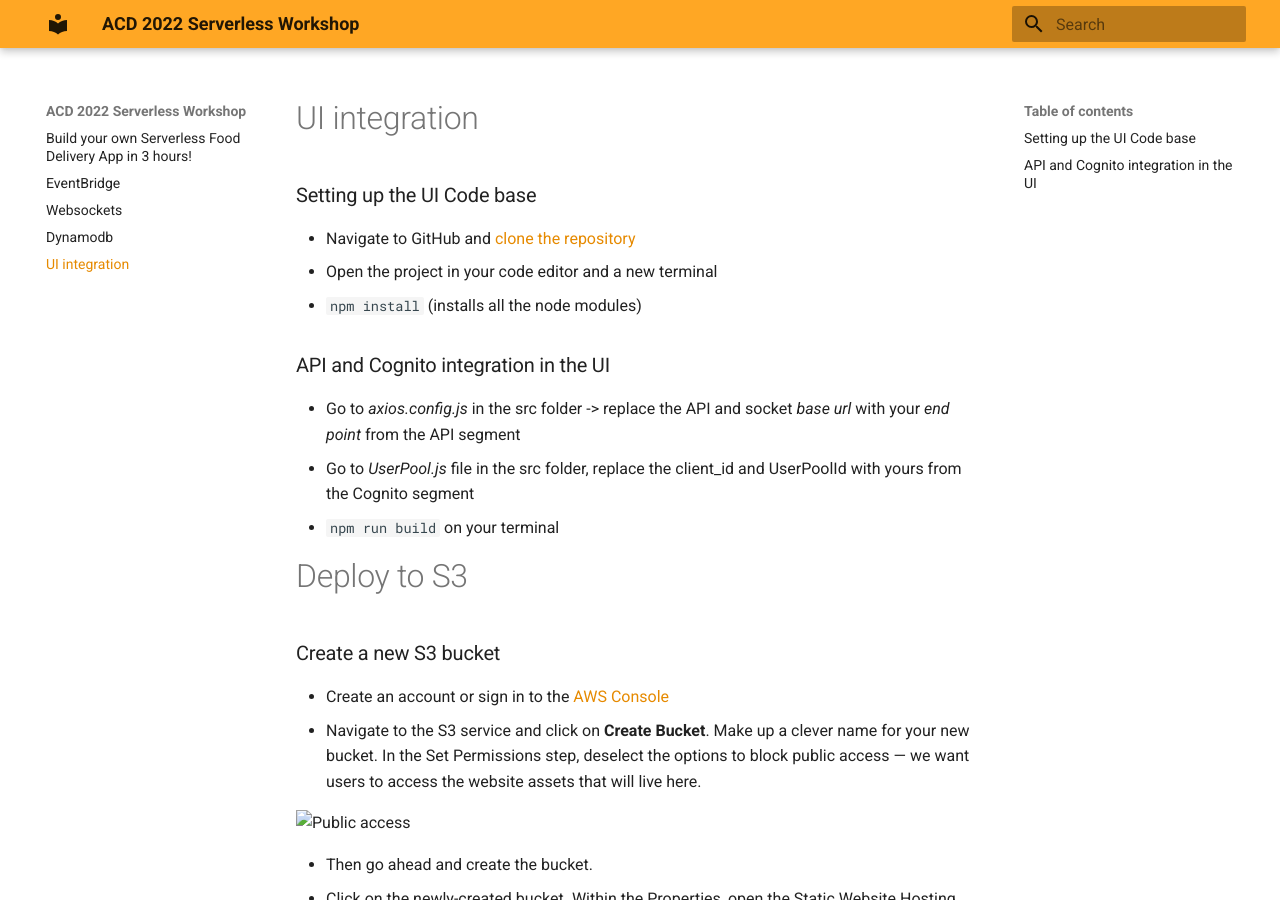
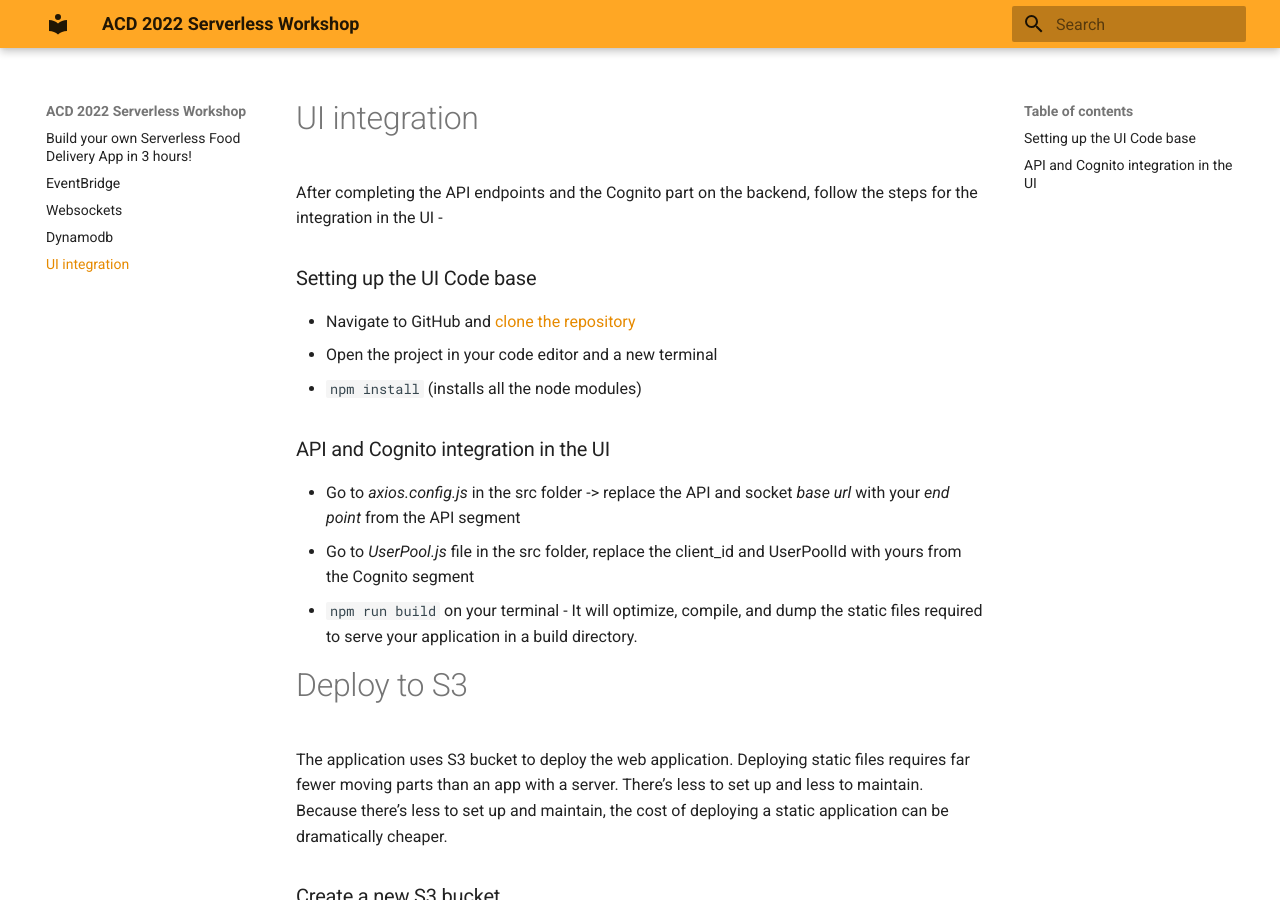
Before and after one commit to SrushithR/acd2022-serverless-workshop, an MkDocs documentation site: the page built from docs/uiIntegration.md, in a window 1280 px wide and 900 px high. Built offline with MkDocs 1.6.1 and Material for MkDocs 9.7.7, drawn with Linux system fonts in a browser that asks for light colours; some of the changed text lies outside the part shown.

Commit message:
docs for ui

```diff
--- a/docs/uiIntegration.md
+++ b/docs/uiIntegration.md
@@ -1,4 +1,6 @@
 # UI integration
+
+After completing the API endpoints and the Cognito part on the backend, follow the steps for the integration in the UI -
 
 ### Setting up the UI Code base
 - Navigate to GitHub and [clone the repository](https://github.com/rashmisubhash/fooed-delivery-app)
@@ -9,9 +11,11 @@
 
 - Go to *axios.config.js* in the src folder -> replace the API and socket *base url* with your *end point* from the API segment
 - Go to *UserPool.js* file in the src folder, replace the client_id and UserPoolId with yours from the Cognito segment
-- `npm run build` on your terminal
+- `npm run build` on your terminal - It will optimize, compile, and dump the static files required to serve your application in a build directory.
 
 # Deploy to S3
+
+The application uses S3 bucket to deploy the web application. Deploying static files requires far fewer moving parts than an app with a server. There’s less to set up and less to maintain. Because there’s less to set up and maintain, the cost of deploying a static application can be dramatically cheaper.
 
 ### Create a new S3 bucket
 
@@ -87,6 +91,12 @@ The deploy script above is as simple as it gets. It takes the contents of the bu
 
 # Deploy to CloudFront
 
+If it works on S3, why bother with CloudFront?
+
+CloudFront is the Content Delivery Network (CDN) service offered by AWS. CDNs optimize for speed by pushing your content out to edge locations, making it highly available around the globe. If your users are only local, the performance offered by S3 may be just fine.
+
+### Follow the steps below
+
 - Select theCloudFront service in the AWS console, click Create Distribution, then under the web delivery method, click Get Started.
 
 - Select your Origin Settings. The Origin Domain Name choices pre-populate with S3 buckets. Selecting yours will also populate the Origin ID.
```
